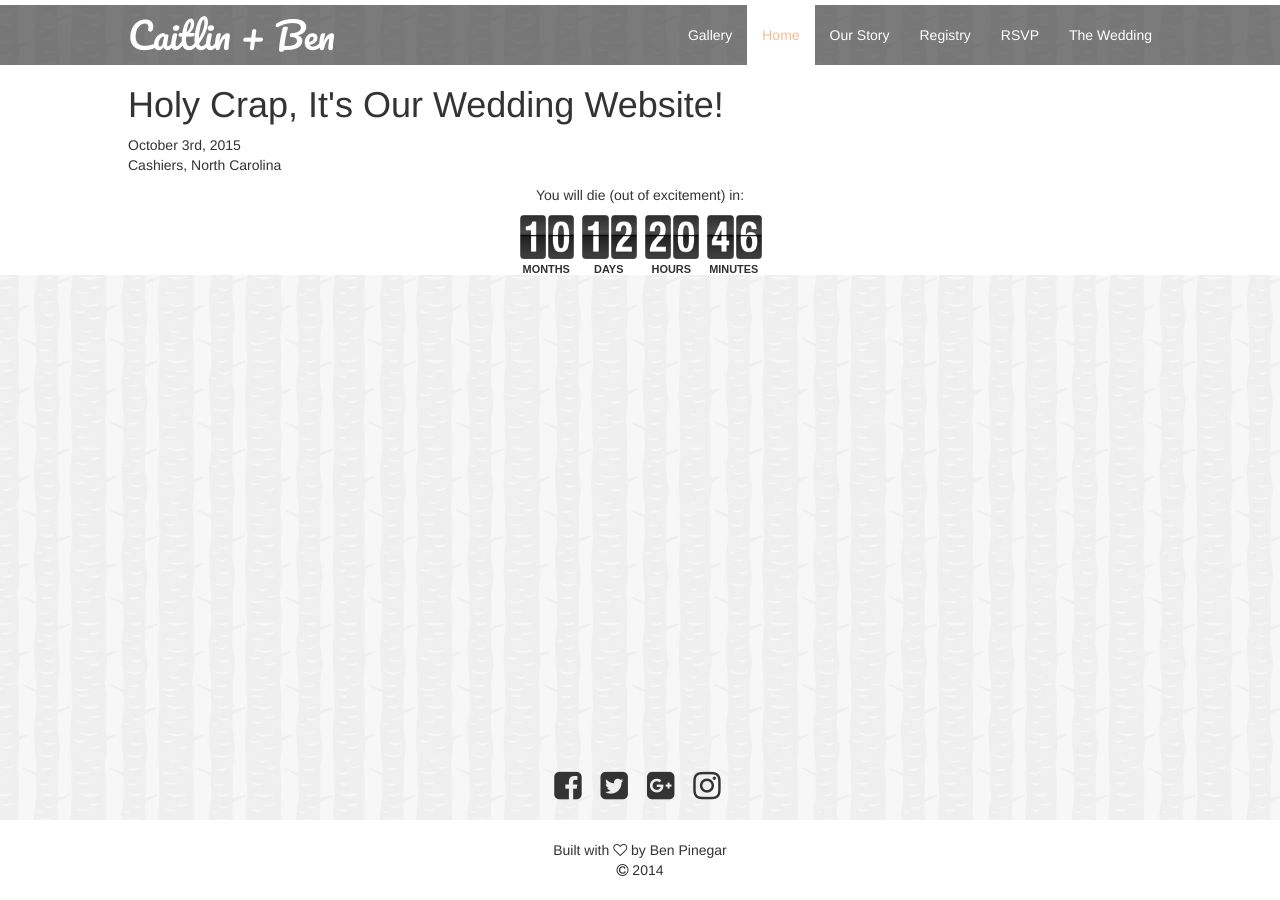
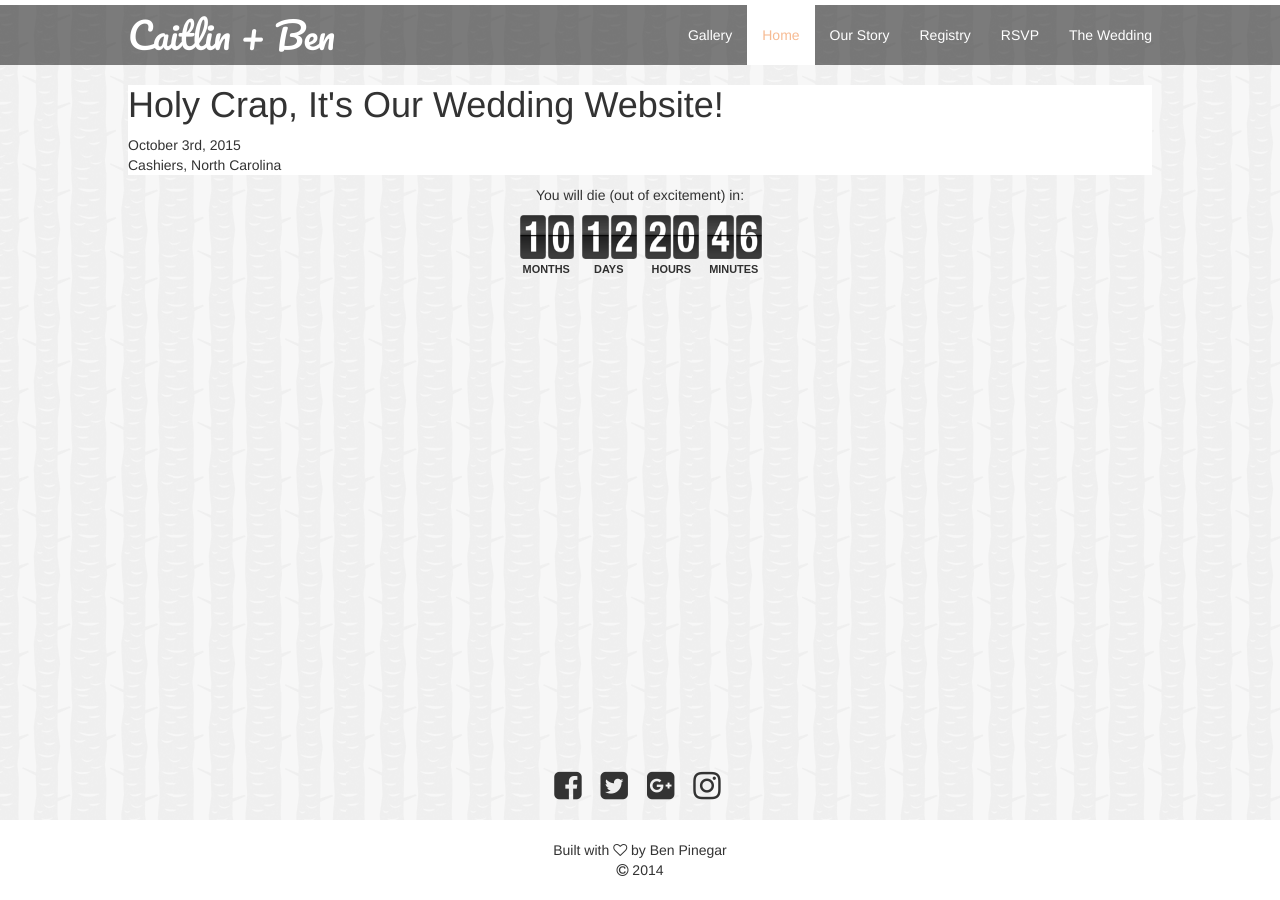
Before and after one commit to bpinegar/bpinegar.github.io, a Jekyll site: the page built from index.html, in a window 1280 px wide. Built offline with Jekyll 4.4.1, drawn with Linux system fonts in a browser that asks for light colours; nearby versions of some CDN libraries.

Commit message:
Update index.html

```diff
--- a/index.html
+++ b/index.html
@@ -3,9 +3,11 @@ layout: default
 title: Home
 permalink: /
 ---
-  <div class="container-fluid body-content">
+  <div class="container-fluid">
+    <div class="body-content">
       <h1>Holy Crap, It's Our Wedding Website!</h1>
       <p>October 3rd, 2015<br>Cashiers, North Carolina</p>
+    </div>
 
     <!-- begin countdown -->
     <table width="100%" border="0" cellspacing="0" cellpadding="20">
```
